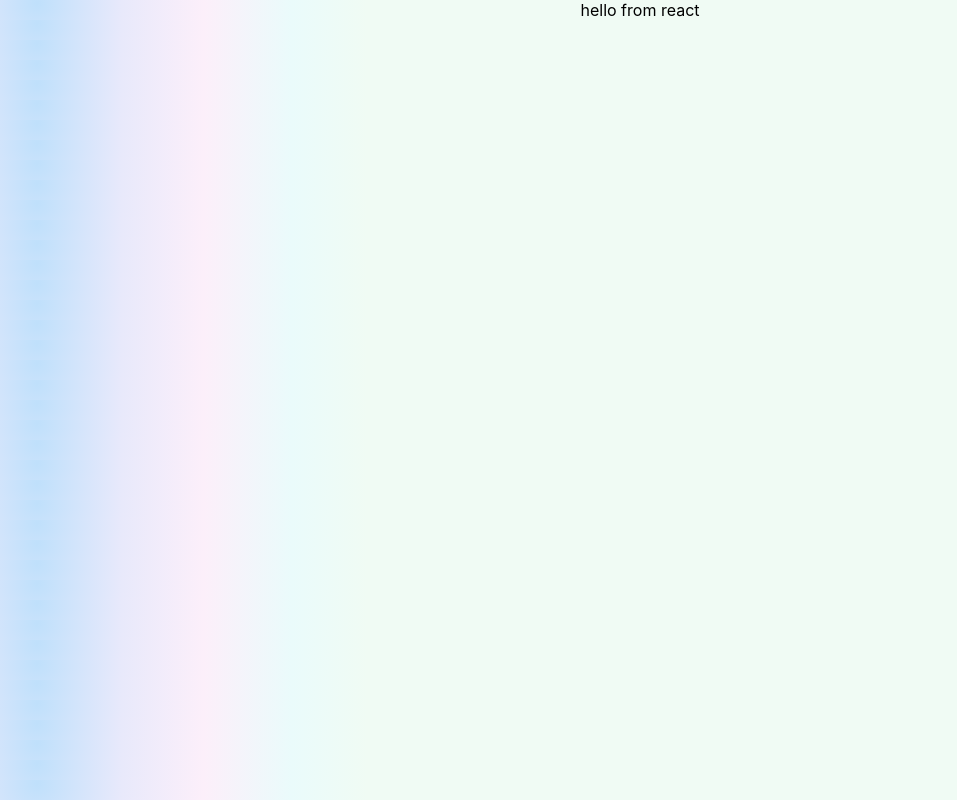
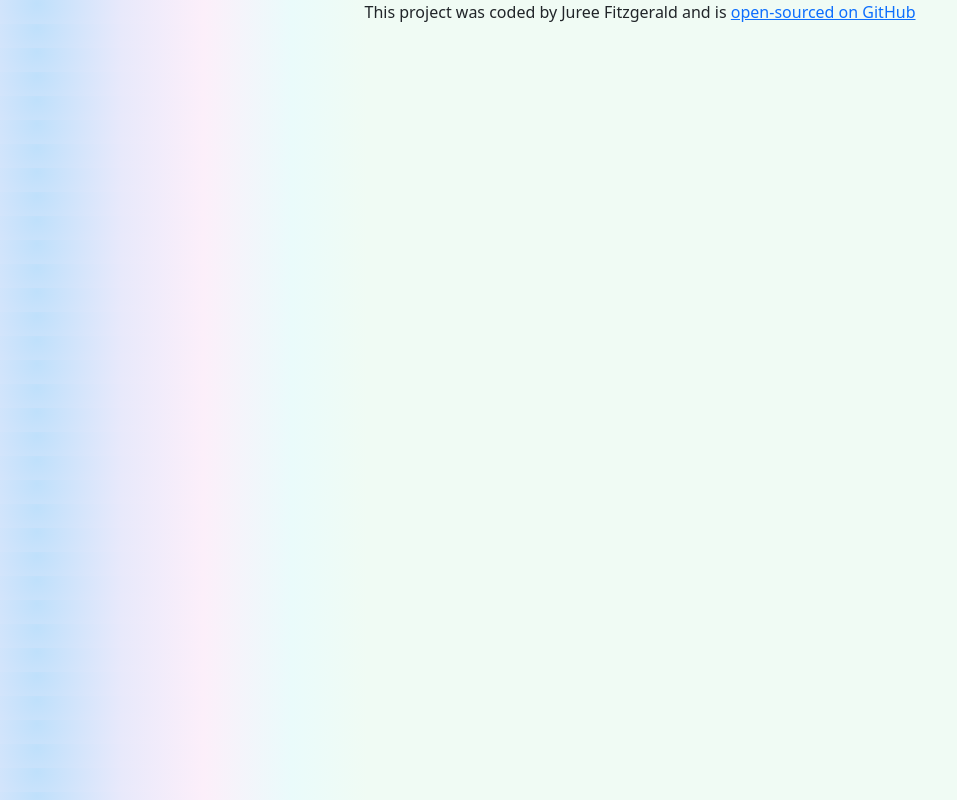
Before and after one commit to jureefitz/react-portfolio-project, a React (Create React App) app: page / in a window 1280 px wide. Shown: the whole page, without its empty margins (0-957 px from the left). Built offline with nearby package versions, Linux system fonts and the light colour scheme.

Commit message:
Added bootstrap

```diff
--- a/package.json
+++ b/package.json
@@ -6,6 +6,7 @@
     "@testing-library/jest-dom": "^5.16.5",
     "@testing-library/react": "^13.4.0",
     "@testing-library/user-event": "^13.5.0",
+    "bootstrap": "^5.2.3",
     "react": "^18.2.0",
     "react-dom": "^18.2.0",
     "react-scripts": "5.0.1",
--- a/public/index.html
+++ b/public/index.html
@@ -10,10 +10,11 @@
       content="Web site created using create-react-app"
     />
     <link rel="manifest" href="%PUBLIC_URL%/manifest.json" />
-    <title>React App</title>
+    <title>My Portfoilo 👩🏽‍💻</title>
   </head>
   <body>
-    <noscript>You need to enable JavaScript to run this app.</noscript>
+    <div class="container">
     <div id="root"></div>
+  </div>
   </body>
 </html>
--- a/src/App.js
+++ b/src/App.js
@@ -3,9 +3,10 @@ import './App.css';
 function App() {
   return (
     <div className="App">
-      hello from react
-
-
+     <footer>
+      This project was coded by Juree Fitzgerald and is {" "}
+      <a href="" target="_blank" rel="noreferrer">open-sourced on GitHub</a>
+     </footer>
     </div>
   );
 }
--- a/src/index.js
+++ b/src/index.js
@@ -2,6 +2,7 @@ import React from 'react';
 import ReactDOM from 'react-dom/client';
 import './index.css';
 import App from './App';
+import "bootstrap/dist/css/bootstrap.css"
 import reportWebVitals from './reportWebVitals';
 
 const root = ReactDOM.createRoot(document.getElementById('root'));
@@ -11,7 +12,4 @@ root.render(
   </React.StrictMode>
 );
 
-// If you want to start measuring performance in your app, pass a function
-// to log results (for example: reportWebVitals(console.log))
-// or send to an analytics endpoint. Learn more: https://bit.ly/CRA-vitals
 reportWebVitals();
```
Also changed, not shown: 1 other file (tests, documents, lock files or other folders).
